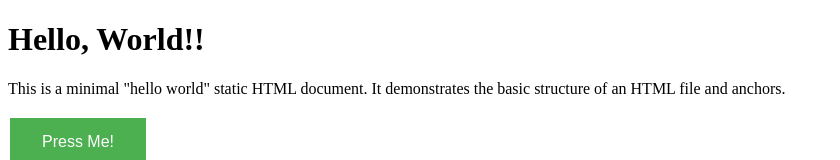
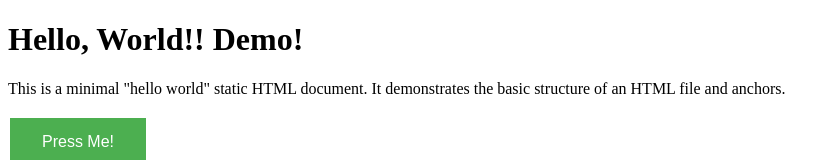
Before and after one commit to bazza2000/authmicroservice, a plain HTML site: page src/main/resources/static/HelloWorld.html in a window 1280 px wide. Shown: the top 160 px of the page, without its empty margins (0-840 px from the left). Drawn offline with Linux system fonts and the light colour scheme.

Commit message:
Update HelloWorld.html

```diff
--- a/src/main/resources/static/HelloWorld.html
+++ b/src/main/resources/static/HelloWorld.html
@@ -38,7 +38,7 @@
 </script>
 
 <h1>
-    Hello, World!!
+    Hello, World!! Demo!
 </h1>
 <p>
     This is a minimal "hello world" static HTML document. It demonstrates the
```
